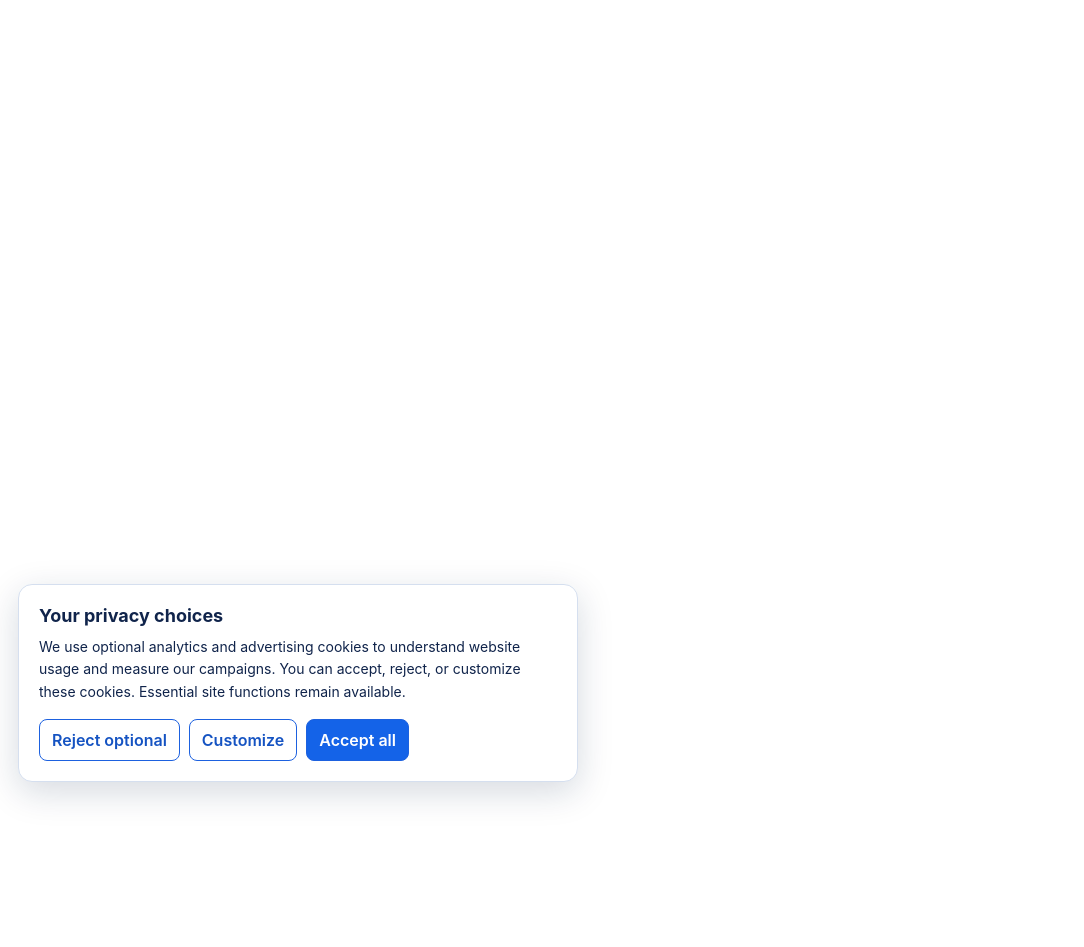
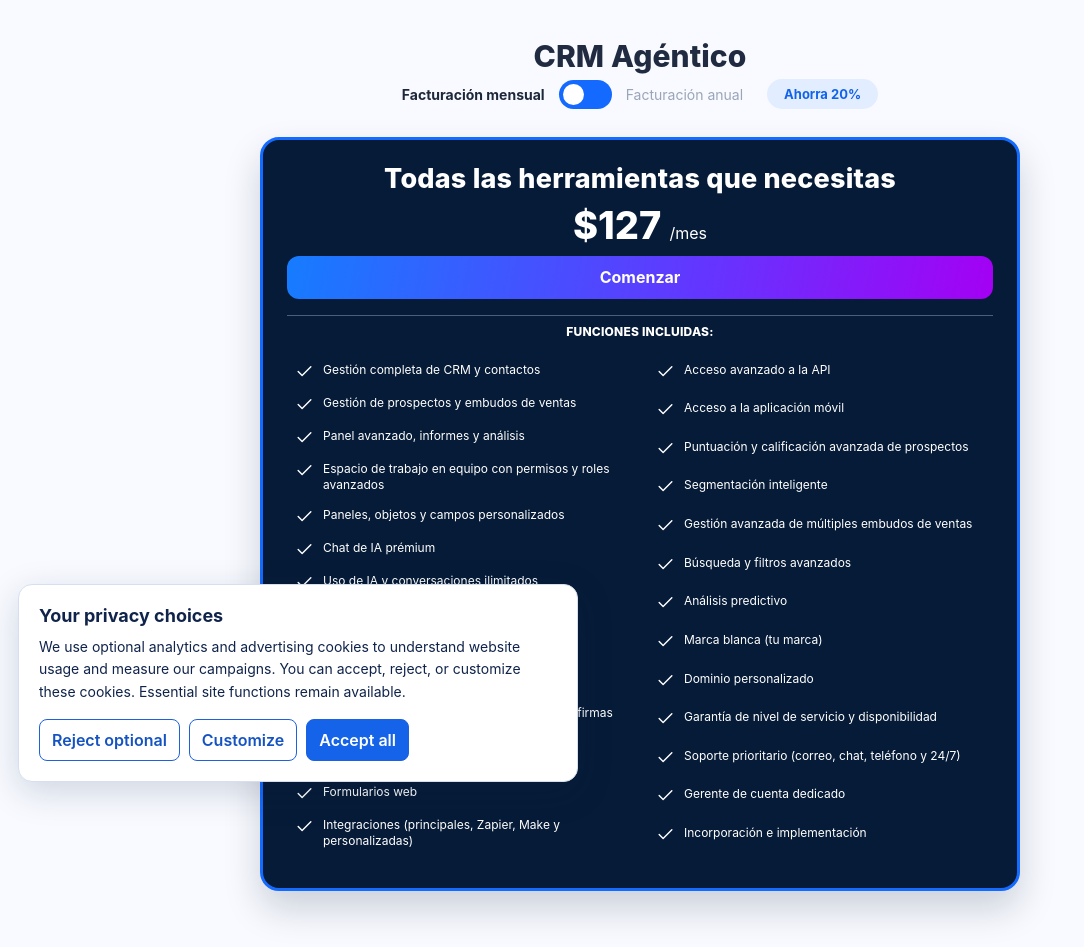
Before and after one commit to Listo806/AI, a React (Vite) app in the folder listoqasa/: page /es-ec/ai-help/pricing in a window 1280 px wide. Shown: the whole page, without its empty margins (0-1084 px from the left). Before the commit the page ends 800 px from the top, so only its background shows below. Built offline with nearby package versions, Linux system fonts and the light colour scheme; no server answers.

Commit message:
ListoQasa — Ecuador AI Pricing Patch

```diff
--- a/listoqasa/src/App.jsx
+++ b/listoqasa/src/App.jsx
@@ -45,7 +45,7 @@ function UrlLanguageSync() {
 
   // A URL with an explicit language always wins over browser-stored preferences.
   useEffect(() => {
-    const pathLanguage = pathname.match(/^\/(en|es|pt)\/?$/i)?.[1]?.toLowerCase();
+    const pathLanguage = pathname.startsWith("/es-ec/") ? "es" : pathname.match(/^\/(en|es|pt)\/?$/i)?.[1]?.toLowerCase();
     const queryLanguage = new URLSearchParams(search).get("lang")?.toLowerCase();
     const explicitLanguage = pathLanguage || (["en", "es", "pt"].includes(queryLanguage) ? queryLanguage : null);
     if (explicitLanguage && (i18n.resolvedLanguage || i18n.language) !== explicitLanguage) {
@@ -128,6 +128,7 @@ export default function App() {
 
         <Route path="/ai-help" element={<AiCrmPage />} />
         <Route path="/ai-help/pricing" element={<AiHelpPricingPage />} />
+        <Route path="/es-ec/ai-help/pricing" element={<AiHelpPricingPage />} />
         <Route path="/help" element={<HelpCenterPage />} />
         <Route path="/about" element={<AboutPage />} />
         <Route path="/about-us" element={<AboutPage />} />
--- a/listoqasa/src/pages/AiCrm/AiCrmPage.jsx
+++ b/listoqasa/src/pages/AiCrm/AiCrmPage.jsx
@@ -26,7 +26,8 @@ import aiCrmCtaImage from "../../assets/public/images/listoqasa/ai-crm/ai-crm-ct
 import "./AiCrmPage.css";
 
 export default function AiCrmPage() {
-  const { t } = useTranslation();
+  const { t, i18n } = useTranslation();
+  const pricingUrl = (i18n.resolvedLanguage || i18n.language || "").toLowerCase().startsWith("es") ? "/es-ec/ai-help/pricing" : "/ai-help/pricing";
 
   const connectedSystem = [
     { icon: MessageCircle, title: t("aiCrm.whatsapp"), desc: t("aiCrm.whatsappDesc") },
@@ -65,7 +66,7 @@ export default function AiCrmPage() {
 
               <p>{t("aiCrm.heroDescription")}</p>
 
-              <Link to="/ai-help/pricing" className="lq-ai-primary-btn">
+              <Link to={pricingUrl} className="lq-ai-primary-btn">
                 {t("aiCrm.exploreCrm")}
                 <ArrowRight size={17} />
               </Link>
@@ -212,7 +213,7 @@ export default function AiCrmPage() {
               <h2>{t("aiCrm.ctaTitle")}</h2>
               <p>{t("aiCrm.ctaDescription")}</p>
 
-              <Link to="/ai-help/pricing" className="lq-ai-white-btn">
+              <Link to={pricingUrl} className="lq-ai-white-btn">
                 {t("aiCrm.exploreCortexa")}
                 <ArrowRight size={17} />
               </Link>
--- a/listoqasa/src/pages/AiHelpPricing/AiHelpPricingPage.jsx
+++ b/listoqasa/src/pages/AiHelpPricing/AiHelpPricingPage.jsx
@@ -7,6 +7,14 @@ const FEATURES = [
   ["Full CRM & Contact Management", "Lead & Pipeline Management", "Advanced Dashboard, Reports & Analytics", "Team Workspace with Advanced Permissions & Roles", "Custom Dashboards, Objects & Fields", "Premium AI Chat", "Unlimited AI Usage & Conversations", "Advanced Workflow Builder", "Advanced Automations (Unlimited)", "Calendar & Scheduling", "Documents, File Storage & eSignatures", "Forms & Surveys", "Web Forms", "Integrations (Core, Zapier, Make & Custom)"],
   ["Advanced API Access", "Mobile App Access", "Lead Scoring & Qualification (Advanced)", "Smart Segmentation", "Multi-Pipeline Management (Advanced)", "Advanced Search & Filters", "Predictive Analytics", "White Label (Your Brand)", "Custom Domain", "SLA & Uptime Guarantee", "Priority Support (Email, Chat, Phone & 24/7)", "Dedicated Account Manager", "Onboarding & Implementation"]
 ];
+const FEATURES_ES = [
+  ["Gestión completa de CRM y contactos", "Gestión de prospectos y embudos de ventas", "Panel avanzado, informes y análisis", "Espacio de trabajo en equipo con permisos y roles avanzados", "Paneles, objetos y campos personalizados", "Chat de IA prémium", "Uso de IA y conversaciones ilimitados", "Creador avanzado de flujos de trabajo", "Automatizaciones avanzadas (ilimitadas)", "Calendario y programación de citas", "Documentos, almacenamiento de archivos y firmas electrónicas", "Formularios y encuestas", "Formularios web", "Integraciones (principales, Zapier, Make y personalizadas)"],
+  ["Acceso avanzado a la API", "Acceso a la aplicación móvil", "Puntuación y calificación avanzada de prospectos", "Segmentación inteligente", "Gestión avanzada de múltiples embudos de ventas", "Búsqueda y filtros avanzados", "Análisis predictivo", "Marca blanca (tu marca)", "Dominio personalizado", "Garantía de nivel de servicio y disponibilidad", "Soporte prioritario (correo, chat, teléfono y 24/7)", "Gerente de cuenta dedicado", "Incorporación e implementación"]
+];
+const FEATURES_PT = [
+  ["Gestão completa de CRM e contatos", "Gestão de leads e funil de vendas", "Painel avançado, relatórios e análises", "Espaço de equipe com permissões e funções avançadas", "Painéis, objetos e campos personalizados", "Chat de IA premium", "Uso de IA e conversas ilimitados", "Criador avançado de fluxos de trabalho", "Automações avançadas (ilimitadas)", "Calendário e agendamento", "Documentos, armazenamento e assinaturas eletrônicas", "Formulários e pesquisas", "Formulários web", "Integrações (principais, Zapier, Make e personalizadas)"],
+  ["Acesso avançado à API", "Acesso ao aplicativo móvel", "Pontuação e qualificação avançada de leads", "Segmentação inteligente", "Gestão avançada de múltiplos funis", "Pesquisa e filtros avançados", "Análises preditivas", "Marca branca (sua marca)", "Domínio personalizado", "Garantia de SLA e disponibilidade", "Suporte prioritário (e-mail, chat, telefone e 24/7)", "Gerente de conta dedicado", "Integração e implementação"]
+];
 const COPY = {
   en: { title: "Agentic CRM", monthly: "Billed monthly", annual: "Billed annually", save: "Save 20%", heading: "All the Tools You Need", perMonth: "/month", year: "billed annually", cta: "Get Started", features: "FEATURES INCLUDED:" },
   es: { title: "CRM Agéntico", monthly: "Facturación mensual", annual: "Facturación anual", save: "Ahorra 20%", heading: "Todas las herramientas que necesitas", perMonth: "/mes", year: "facturado anualmente", cta: "Comenzar", features: "FUNCIONES INCLUIDAS:" },
@@ -15,12 +23,14 @@ const COPY = {
 const formatPrice = value => Number(value).toLocaleString("en-US", { minimumFractionDigits: Number.isInteger(value) ? 0 : 2, maximumFractionDigits: 2 });
 export default function AiHelpPricingPage() {
   const { i18n } = useTranslation();
+  const isEcuador = window.location.pathname.startsWith("/es-ec/");
   const [billing, setBilling] = useState("monthly");
-  const lang = (i18n.resolvedLanguage || i18n.language || "en").split("-")[0].toLowerCase();
+  const lang = isEcuador ? "es" : (i18n.resolvedLanguage || i18n.language || "en").split("-")[0].toLowerCase();
+  const translatedFeatures = lang === "es" ? FEATURES_ES : lang === "pt" ? FEATURES_PT : FEATURES;
   const c = COPY[lang] || COPY.en;
   const annual = billing === "annual";
   const price = annual ? 101.60 : 127;
-  const href = `https://www.cortexaaicrm.com/trial?plan=solo&billing=${annual ? "annual" : "monthly"}`;
+  const href = `https://www.cortexaaicrm.com/${isEcuador ? "es-ec/checkout" : "trial"}?plan=solo&billing=${annual ? "annual" : "monthly"}`;
   return (
     <>
       <main className="lq-ai-pricing-page">
@@ -42,7 +52,7 @@ export default function AiHelpPricingPage() {
             <div className="lq-ai-single-divider" />
             <h3>{c.features}</h3>
             <div className="lq-ai-feature-columns">
-              {FEATURES.map((column, index) => (
+              {translatedFeatures.map((column, index) => (
                 <ul key={index}>{column.map(feature => <li key={feature}><Check size={19} aria-hidden="true" /><span>{feature}</span></li>)}</ul>
               ))}
             </div>
```
